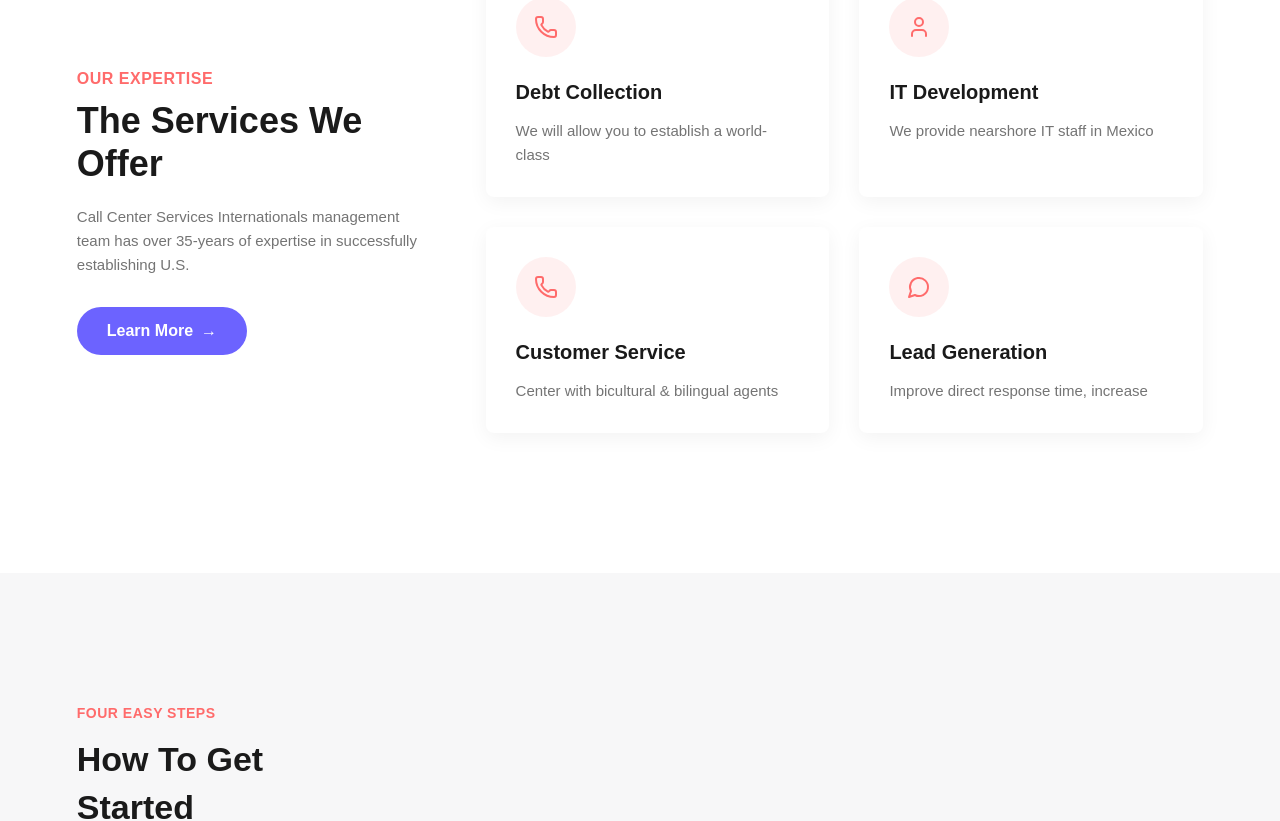
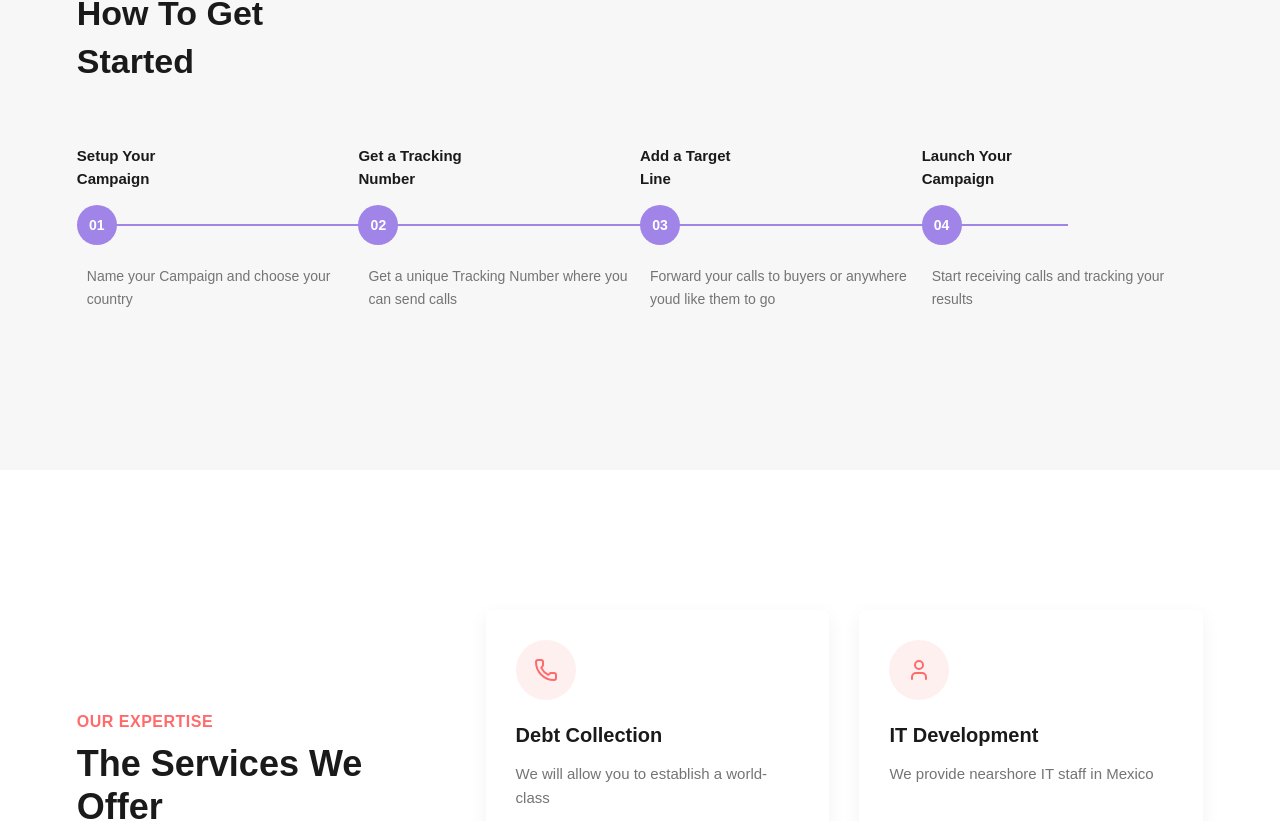
Before and after one commit to KelechiEze/social-id, a Next.js app: page / in a window 1280 px wide. Shown: the part 1533-2354 px from the top of the page. Built offline with nearby package versions, Linux system fonts and the light colour scheme.

Commit message:
changed position of component

```diff
--- a/src/app/page.tsx
+++ b/src/app/page.tsx
@@ -15,8 +15,8 @@ export default function Home() {
       <Navbar />
       <HomeSection />
       <ContactCenter />
+      <StepsComponent />
       <ServicesComponent />
-      <StepsComponent />
       <TestimonialsComponent />
       <ContactComponent />
       <FooterComponent />
```
